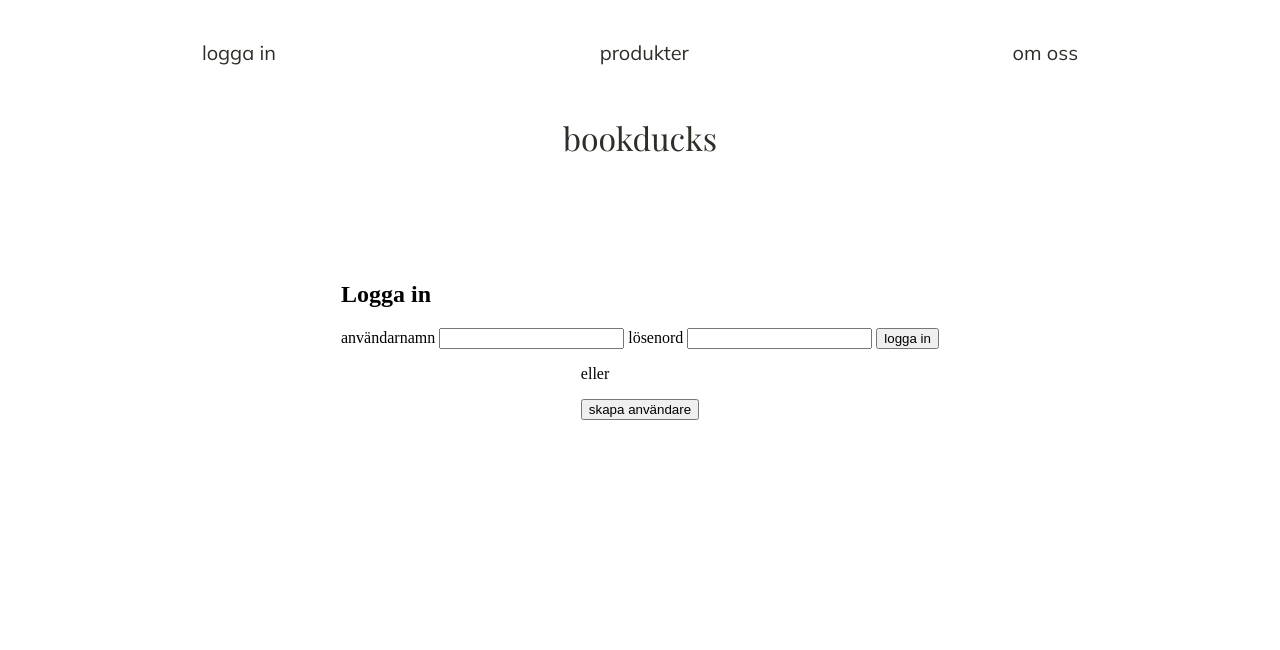
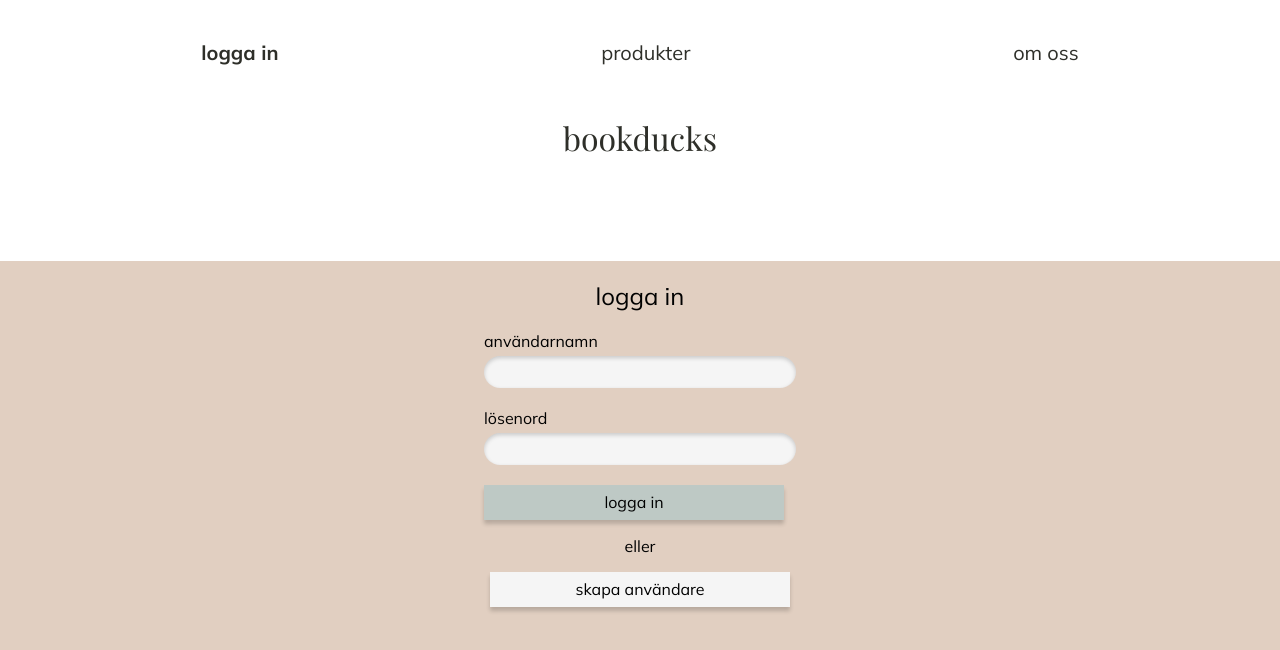
Before and after one commit to jennieisa/bookducks, a plain HTML site: page frontend/log_in_page.html in a window 1280 px wide. Drawn offline with nearby package versions, Linux system fonts and the light colour scheme.

Commit message:
fixed the styling for the log in page

```diff
--- a/frontend/log_in_page.html
+++ b/frontend/log_in_page.html
@@ -17,7 +17,7 @@
             <!--<a href="#">
                 <i class="fa-solid fa-bars"></i>
             </a> -->
-            <a href="/frontend/log_in_page.html" class="noLinkStyle">logga in</a>
+            <a href="/frontend/log_in_page.html" class="noLinkStyle currentPage">logga in</a>
             <a href="/frontend/products_page.html" class="noLinkStyle">produkter</a>
             <a href="#" class="noLinkStyle">om oss</a>
         </nav>
@@ -25,18 +25,18 @@
             <h1>bookducks</h1>
         </a>
     </header>
-    <main>
-        <form>
-            <h2>Logga in</h2>
-            <label for="">användarnamn</label>
-            <input type="text">
-            <label for="">lösenord</label>
-            <input type="password">
-            <button>logga in</button>
+    <main class="logInContent">
+        <form class="logInForm">
+            <h2>logga in</h2>
+            <label for="" class="labelStyle">användarnamn</label>
+            <input type="text" class="inputStyle">
+            <label for="" class="labelStyle">lösenord</label>
+            <input type="password" class="inputStyle">
+            <button class="buttonStyle">logga in</button>
         </form>
         <section>
-            <p>eller</p>
-            <button>skapa användare</button>
+            <p class="paraStyle">eller</p>
+            <button class="buttonStyle">skapa användare</button>
         </section>
     </main>
 </body>
--- a/frontend/style/style.scss
+++ b/frontend/style/style.scss
@@ -1,5 +1,6 @@
 @import "variables.scss", "mixins.scss";
 
+//För alla sidor
 body {
     margin: 0px;
     padding: 0px;
@@ -38,6 +39,14 @@ main {
     flex-direction: column;
     align-items: center;
 }
+
+h2 {
+    font-family: $sansSerifFont;
+    font-weight: 400;
+    text-align: center;
+}
+
+//För startsidan
 
 .landingPageContent {
     width: 90%;
@@ -78,7 +87,64 @@ main {
     }
 }
 
+//För logga in sidan
+.logInContent {
+    display: flex;
+    flex-direction: column;
+    align-items: center;
+    width: 100vw;
+    height: 100vh;
+    background-color: $lightBeige;
+}
+
+.logInForm {
+    display: flex;
+    flex-direction: column;
+
+    button {
+        background-color: $mintGreen;
+    }
+}
+
+//Style klasser
+
 .noLinkStyle {
     text-decoration: none;
     color: $black;
 }
+
+.currentPage {
+    font-weight: 800;
+}
+
+.buttonStyle {
+    width: 300px;
+    height: 35px;
+    border: none;
+    box-shadow: 0px 4px 4px rgba(0, 0, 0, 0.184);
+    font-family: $sansSerifFont;
+    background-color: $lightGray;
+    font-size: 16px;
+    cursor: pointer;
+}
+
+.labelStyle {
+    font-family: $sansSerifFont;
+}
+
+.paraStyle {
+    font-family: $sansSerifFont;
+    text-align: center;
+}
+
+.inputStyle {
+    width: 300px;
+    height: 20px;
+    border: none;
+    border-radius: 30px;
+    background-color: $lightGray;
+    box-shadow: inset 0px 2px 4px rgba(0, 0, 0, 0.184);
+    padding: 6px;
+    font-family: $sansSerifFont;
+    margin: 5px 0px 20px 0px;
+}
```
Also changed, not shown: frontend/my_page.html (+1 -1 lines), frontend/products_page.html (+1 -1 lines), frontend/style/style.css, 1 other file.
